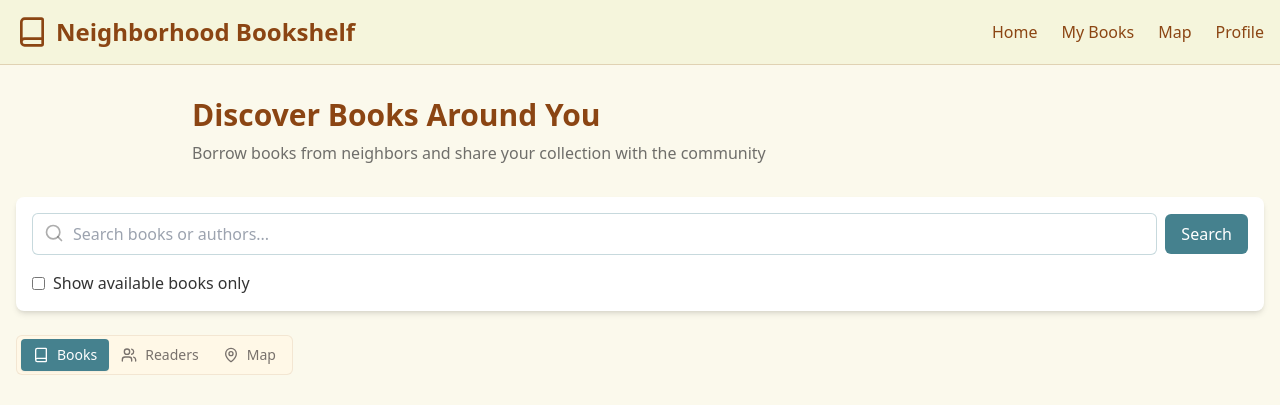
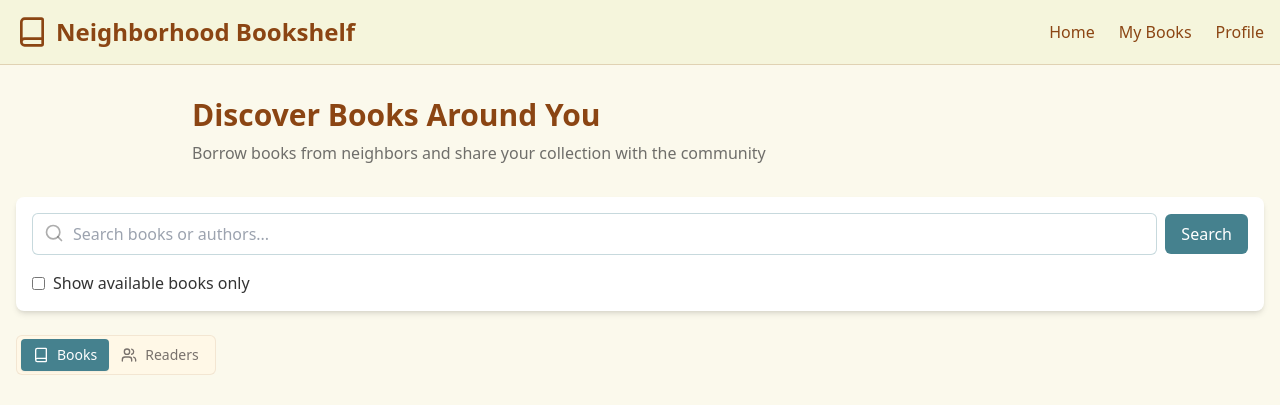
Before and after one commit to manideepla/bookerang-web, a React (Vite) app: page / in a window 1280 px wide. Shown: the top 405 px of the page. Built offline with nearby package versions, Linux system fonts and the light colour scheme; grey boxes are pictures that could not be loaded.

Commit message:
Remove map tab
Removes the map tab and associated functionality from the application.

```diff
--- a/src/components/Header.tsx
+++ b/src/components/Header.tsx
@@ -16,7 +16,6 @@ export default function Header() {
         <div className="hidden md:flex items-center space-x-6">
           <a href="#" className="text-bookshelf-brown hover:text-bookshelf-teal transition-colors">Home</a>
           <a href="#" className="text-bookshelf-brown hover:text-bookshelf-teal transition-colors">My Books</a>
-          <a href="#" className="text-bookshelf-brown hover:text-bookshelf-teal transition-colors">Map</a>
           <a href="#" className="text-bookshelf-brown hover:text-bookshelf-teal transition-colors">Profile</a>
         </div>
 
@@ -44,7 +43,6 @@ export default function Header() {
           <nav className="flex flex-col space-y-3">
             <a href="#" className="text-bookshelf-brown hover:text-bookshelf-teal transition-colors py-2">Home</a>
             <a href="#" className="text-bookshelf-brown hover:text-bookshelf-teal transition-colors py-2">My Books</a>
-            <a href="#" className="text-bookshelf-brown hover:text-bookshelf-teal transition-colors py-2">Map</a>
             <a href="#" className="text-bookshelf-brown hover:text-bookshelf-teal transition-colors py-2">Profile</a>
           </nav>
         </div>
--- a/src/pages/Index.tsx
+++ b/src/pages/Index.tsx
@@ -4,12 +4,11 @@ import Header from '../components/Header';
 import SearchBar from '../components/SearchBar';
 import BookCard from '../components/BookCard';
 import UserCard from '../components/UserCard';
-import BookMap from '../components/BookMap';
 import { books as mockBooks, users as mockUsers } from '../data/mockData';
 import { Book, BookUser, SearchFilters } from '../types';
 import { Button } from '@/components/ui/button';
 import { Tabs, TabsContent, TabsList, TabsTrigger } from '@/components/ui/tabs';
-import { Book as BookIcon, Users, MapPin } from 'lucide-react';
+import { Book as BookIcon, Users } from 'lucide-react';
 
 const Index = () => {
   const [books, setBooks] = useState<Book[]>(mockBooks);
@@ -68,10 +67,6 @@ const Index = () => {
               <Users className="w-4 h-4 mr-2" />
               Readers
             </TabsTrigger>
-            <TabsTrigger value="map" className="data-[state=active]:bg-bookshelf-teal data-[state=active]:text-white">
-              <MapPin className="w-4 h-4 mr-2" />
-              Map
-            </TabsTrigger>
           </TabsList>
 
           <TabsContent value="books" className="pt-6">
@@ -105,10 +100,6 @@ const Index = () => {
               ))}
             </div>
           </TabsContent>
-
-          <TabsContent value="map" className="pt-6">
-            <BookMap users={users} books={books} />
-          </TabsContent>
         </Tabs>
 
         <div className="bg-white rounded-lg shadow-md p-6 mt-12 text-center">
```
